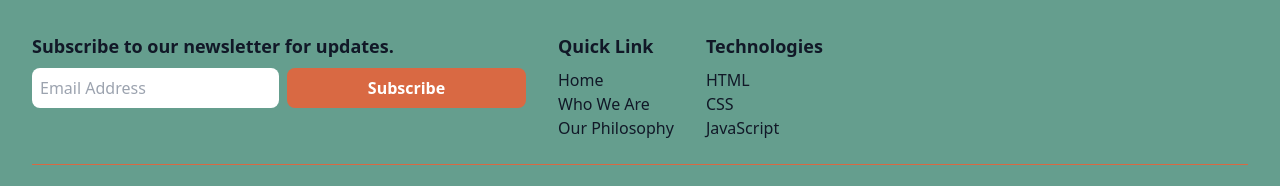
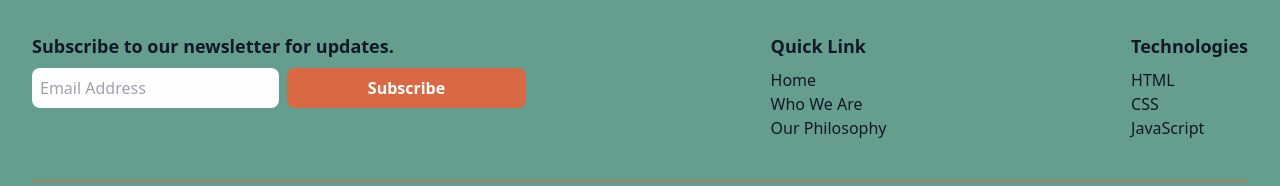
Before and after one commit to Wendy002/NOXNGC450_WF02401_GroupA_NoxoloNgcobo_SDF09, a website: page build/index.html in a window 1280 px wide. Shown: the top 186 px of the page. Drawn offline with nearby package versions, Linux system fonts and the light colour scheme; grey boxes are pictures that could not be loaded.

Commit message:
Add margin bottom

```diff
--- a/build/index.html
+++ b/build/index.html
@@ -11,7 +11,7 @@
 </head>
 <body >
     <footer class="bg-green-custom  p-8 min-h-screen">
-        <div class="container mx-auto flex flex-wrap sm:flex-col-1 md:grid-cols-2 lg:grid-cols-3 gap-8">
+        <div class="container mx-auto flex flex-wrap justify-between gap-10">
             <div class="mb-8 md:mb-0 flex flex-col">
                 <h2 class="text-lg mb-2 text-gray-900 font-semibold" >Subscribe to our newsletter for updates.</h2>
                 <div class="grid grid-cols-1 sm:grid-cols-1 md:grid-cols-2 space-y-2 md:space-y-0 md:space-x-2">
@@ -22,7 +22,7 @@
                 </div>
             </div>
 
-            <div>
+            <div class="mb-4">
                 <h3 class="text-gray-900 text-lg mb-2 font-semibold" >Quick Link</h3>
                 <ul class="text-gray-900">
                     <li><a href="#">Home</a></li>
```
